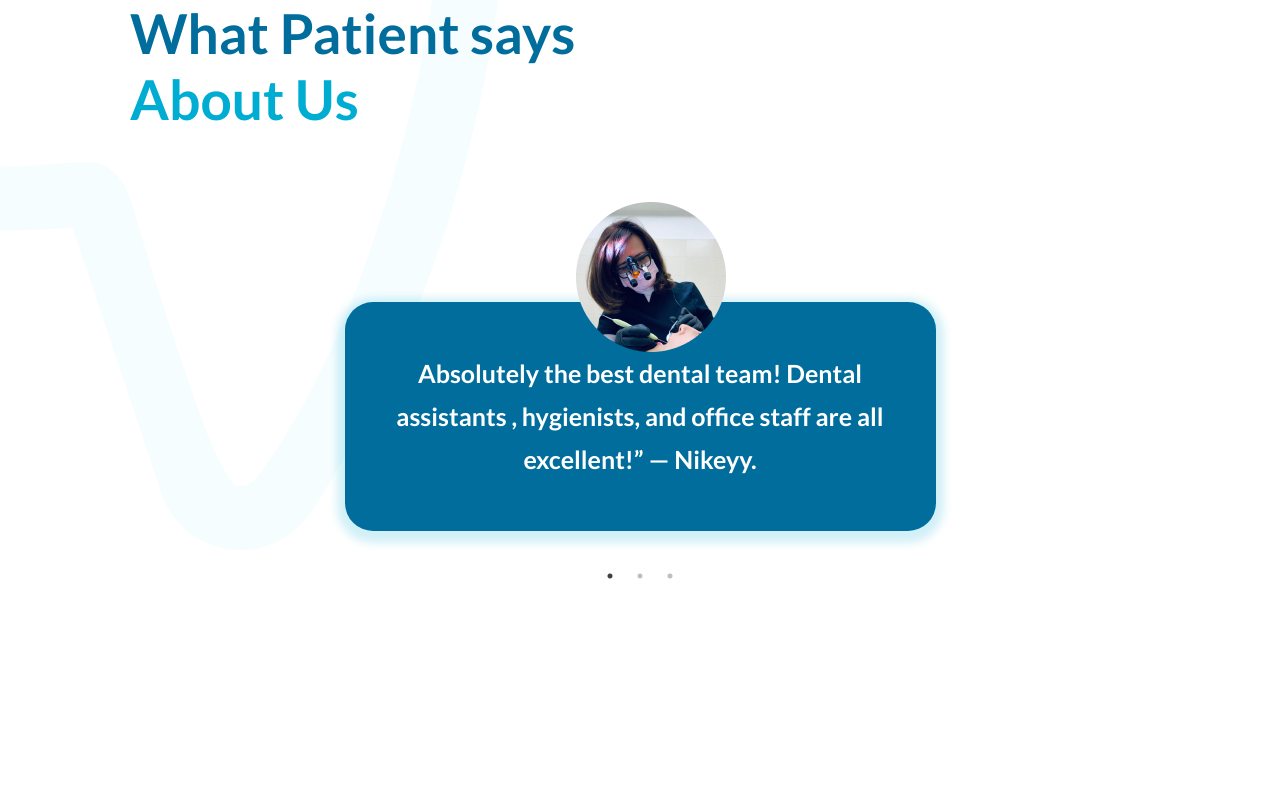
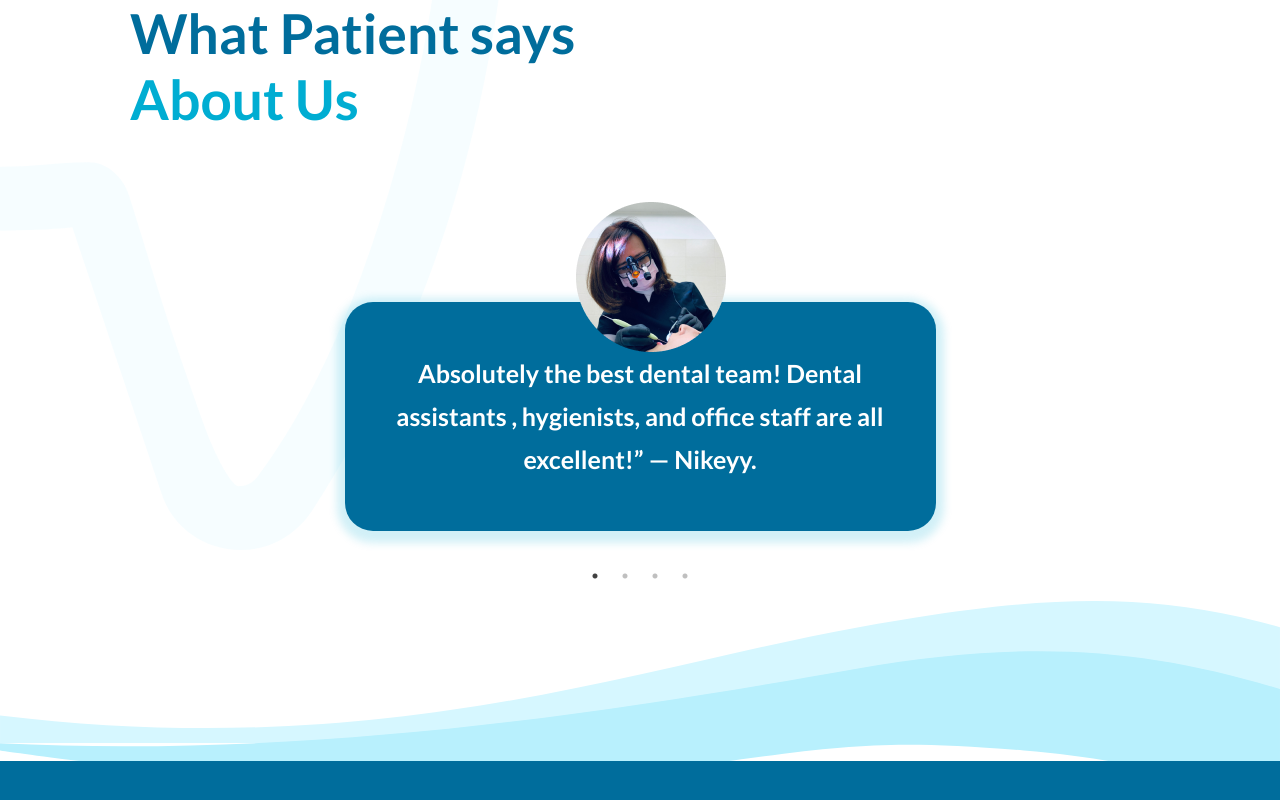
Before and after one commit to Afraz33/DentistaCare, a React (Create React App) app: page / in a window 1280 px wide. Shown: the part 2179-2979 px from the top of the page. Before the commit the page ends 2765 px from the top, so only its background shows below. Built offline with nearby package versions, Linux system fonts and the light colour scheme.

Commit message:
Add Footer skeleton

```diff
--- /dev/null
+++ b/src/components/Footer/Footer.jsx
@@ -0,0 +1,24 @@
+import styles from "./Footer.module.css";
+import bottomVector1 from "../../assets/images/Vector 57.svg";
+import bottomVector2 from "../../assets/images/Vector 58.svg";
+function Footer() {
+  return (
+    <footer className={styles.footer}>
+      <div className={styles.footerInfo}>
+        <div className={styles.footerInfo2}></div>
+      </div>
+      <img
+        className={styles.bottomVector1}
+        src={bottomVector1}
+        alt="bottomVector1"
+      ></img>
+      <img
+        className={styles.bottomVector2}
+        src={bottomVector2}
+        alt="bottomVector2"
+      ></img>
+    </footer>
+  );
+}
+
+export default Footer;
--- /dev/null
+++ b/src/components/Footer/Footer.module.css
@@ -0,0 +1,35 @@
+.footer {
+  position: relative;
+  width: 100%;
+}
+
+.bottomVector1 {
+  position: absolute;
+  top: 0%;
+  width: 100%;
+}
+.bottomVector2 {
+  position: absolute;
+  top: 10%;
+  width: 100%;
+}
+
+.footerInfo {
+  box-sizing: border-box;
+  /* margin-top: 10rem; */
+  width: 100%;
+  padding: 2rem 0rem;
+  height: 50rem;
+  background-color: white;
+}
+
+.footerInfo2 {
+  box-sizing: border-box;
+  margin-top: 14rem;
+  width: 100%;
+  padding: 2rem 4rem;
+  height: 40rem;
+  background-color: var(--primary-color);
+  z-index: 999;
+  position: relative;
+}
--- a/src/components/Testimonials/Testimonials.jsx
+++ b/src/components/Testimonials/Testimonials.jsx
@@ -3,6 +3,7 @@ import fluent_teeth from "../../assets/images/fluent_teeth.svg";
 import MaskGroup from "../../assets/images/Mask group.png";
 import React from "react";
 import Slider from "react-slick";
+
 function Testimonials() {
   var settings = {
     dots: true,
@@ -70,7 +71,19 @@ function Testimonials() {
             office staff are all excellent!” — Nikeyy.
           </h3>
         </div>
+        <div className={styles.testimonialCard}>
+          <img
+            className={styles.MaskGroup}
+            src={MaskGroup}
+            alt="MaskGroup"
+          ></img>
+          <h3 className={styles.testimonialText}>
+            Absolutely the best dental team! Dental assistants , hygienists, and
+            office staff are all excellent!” — Nikeyy.
+          </h3>
+        </div>
       </Slider>
+
       <img
         className={styles.TestimonialsImage}
         src={fluent_teeth}
--- a/src/components/Testimonials/Testimonials.module.css
+++ b/src/components/Testimonials/Testimonials.module.css
@@ -1,6 +1,8 @@
 .Testimonials {
   position: relative;
   width: 100%;
+  height: fit-content;
+  padding-bottom: 4rem;
 }
 
 .TestimonialsImage {
@@ -120,5 +122,3 @@
   z-index: 999;
   margin: auto;
 }
-
-/* Increase the size of the dots */
--- a/src/pages/HomePage.jsx
+++ b/src/pages/HomePage.jsx
@@ -1,12 +1,14 @@
 import Navbar from "../components/navbar/Navbar";
 import Hero from "../components/Hero/Hero";
 import Services from "../components/Services/Services";
+import Footer from "../components/Footer/Footer";
 function HomePage() {
   return (
     <div>
       <Navbar />
       <Hero />
       <Services />
+      <Footer />
     </div>
   );
 }
```
Also changed, not shown: src/assets/images/Vector 57.svg (added), src/assets/images/Vector 58.svg (added).
